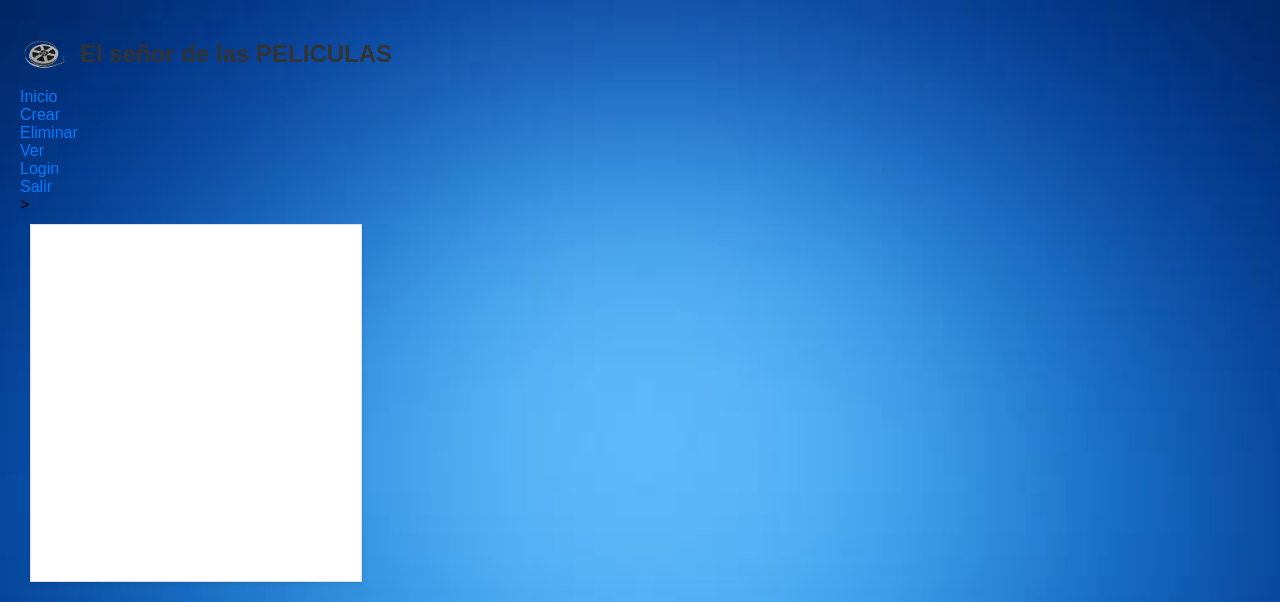
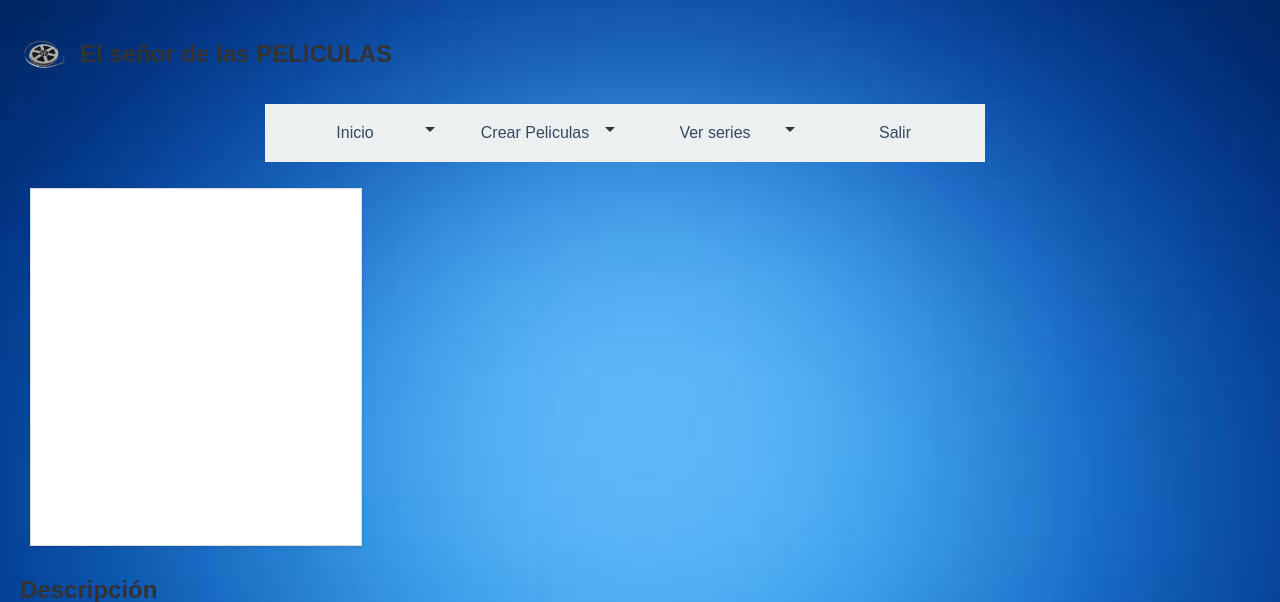
Before and after one commit to ZamThe/cine, a PHP site: page /detalles.php in a window 1280 px wide. Shown: the top 602 px of the page. Run offline with PHP 8.4, Linux system fonts and the light colour scheme.

Commit message:
Mas cambios menus
Mas cambios menus

```diff
--- a/detalles.php
+++ b/detalles.php
@@ -10,14 +10,15 @@
         <img src="img/logo.png" alt="Imagen">
         <h2>El señor de las PELICULAS</h2>
     </div>
-    <ul class="menu">
-    <li><a href="Admin.php">Inicio</a></li>
-<li><a href="crear.php">Crear</a></li>
-<li><a href="eliminar.php">Eliminar</a></li>
-<li><a href="ver.php">Ver</a></li>
-<li><a href="login.php">Login</a></li>
-<li><a href="index.php">Salir</a></li>>
-    </ul>
+    <nav>
+    <ul class="dropdown">
+        	<li class="drop"><a href="Admin.php">Inicio</a></li>
+        	<li class="drop"><a href="crear.php">Crear Peliculas</a></li>
+        	<li class="drop"><a href="#">Ver series</a></li>
+        	<li><a href="Index.php">Salir</a>
+        	</li>
+        </ul>
+</nav>
 
 
     <div class="blog-entry">
--- a/ver.php
+++ b/ver.php
@@ -11,7 +11,7 @@
     <nav>
     <ul class="dropdown">
         	<li class="drop"><a href="Admin.php">Inicio</a></li>
-        	<li class="drop"><a href="crear.php">regresar</a></li>
+        	<li class="drop"><a href="crear.php">Regresar</a></li>
         	<li class="drop"><a href="eliminar.php">Eliminar pelicula</a></li>
         	<li><a href="Index.php">Salir</a>
         	</li>
```
